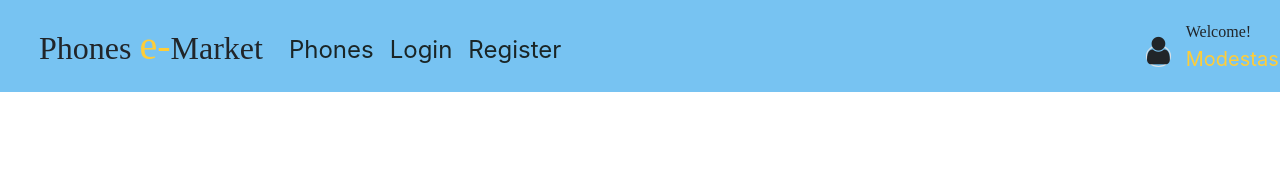
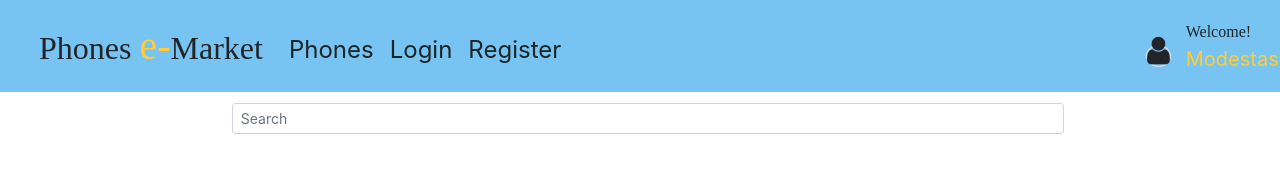
Before and after one commit to JustMoze/Used-phone-e-market, a React (Create React App) app in the folder front-end/phone-e_market/: page /phones in a window 1280 px wide. Shown: the top 193 px of the page. Built offline with nearby package versions, Linux system fonts and the light colour scheme.

Commit message:
Add search bar prototype

```diff
--- a/front-end/phone-e_market/package.json
+++ b/front-end/phone-e_market/package.json
@@ -3,6 +3,10 @@
   "version": "0.1.0",
   "private": true,
   "dependencies": {
+    "@fortawesome/fontawesome-svg-core": "^1.2.28",
+    "@fortawesome/free-solid-svg-icons": "^5.13.0",
+    "@fortawesome/react-fontawesome": "^0.1.9",
+    "@material-ui/core": "^4.9.11",
     "@testing-library/jest-dom": "^4.2.4",
     "@testing-library/react": "^9.5.0",
     "@testing-library/user-event": "^7.2.1",
--- a/front-end/phone-e_market/public/index.html
+++ b/front-end/phone-e_market/public/index.html
@@ -21,6 +21,5 @@
     <body>
         <noscript>You need to enable JavaScript to run this app.</noscript>
         <div id="root"></div>
-
     </body>
 </html>
--- a/front-end/phone-e_market/src/App.js
+++ b/front-end/phone-e_market/src/App.js
@@ -2,8 +2,9 @@ import React, { Fragment } from 'react';
 import { Switch, Route } from 'react-router-dom';
 import Navbar from './components/Navbar';
 import Login from './components/Login';
+import Registration from './components/Registration';
+import Phones from './components/Phones';
 import './App.css';
-import Registration from './components/Registration';
 
 function App() {
     return (
@@ -16,6 +17,7 @@ function App() {
                 <Switch>
                     <Route path="/login" component={Login} />
                     <Route path="/register" component={Registration} />
+                    <Route path="/phones" component={Phones} />
                 </Switch>
             </div>
         </Fragment>
--- /dev/null
+++ b/front-end/phone-e_market/src/common/searchForm.jsx
@@ -0,0 +1,16 @@
+import React from 'react';
+
+function SearchForm(props) {
+    const { type, placeholder } = props;
+    return (
+        <div className="form-inline d-flex justify-content-center md-form form-sm mt-2">
+            <input
+                className="form-control form-control-sm ml-3 w-75"
+                type={type}
+                placeholder={placeholder}
+            ></input>
+        </div>
+    );
+}
+
+export default SearchForm;
--- a/front-end/phone-e_market/src/components/Login.js
+++ b/front-end/phone-e_market/src/components/Login.jsx
@@ -1,6 +1,6 @@
 import React from 'react';
 import Joi from 'joi-browser';
-import Form from './../common/form';
+import Form from '../common/form';
 
 class Login extends Form {
     // States ----------------------------------------------
--- /dev/null
+++ b/front-end/phone-e_market/src/components/Phones.jsx
@@ -0,0 +1,12 @@
+import React from 'react';
+import SearchForm from '../common/searchForm';
+
+function Phones(props) {
+    return (
+        <div className="container">
+            <SearchForm type="text" placeholder="Search" />
+        </div>
+    );
+}
+
+export default Phones;
```
Also changed, not shown: 1 other file (tests, documents, lock files or other folders). Lines whose indentation alone changed are shown as unchanged.
